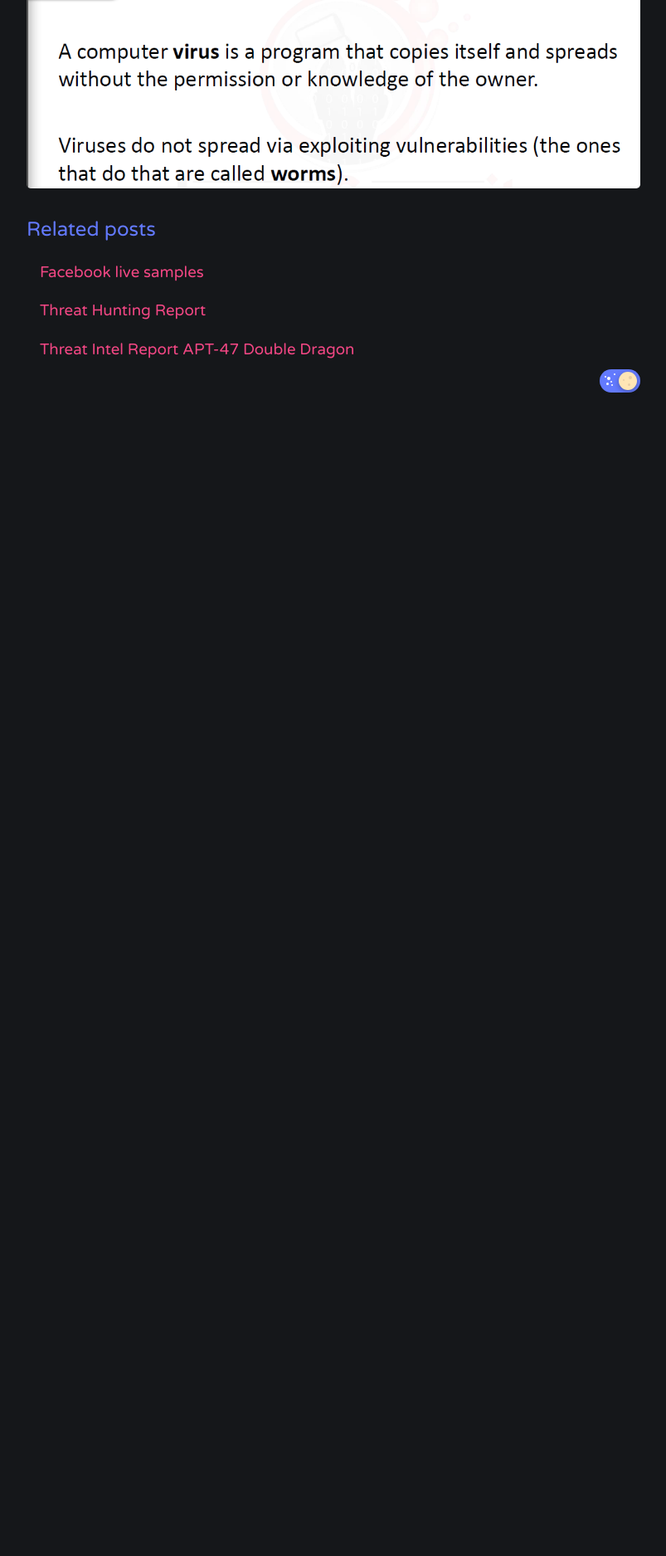
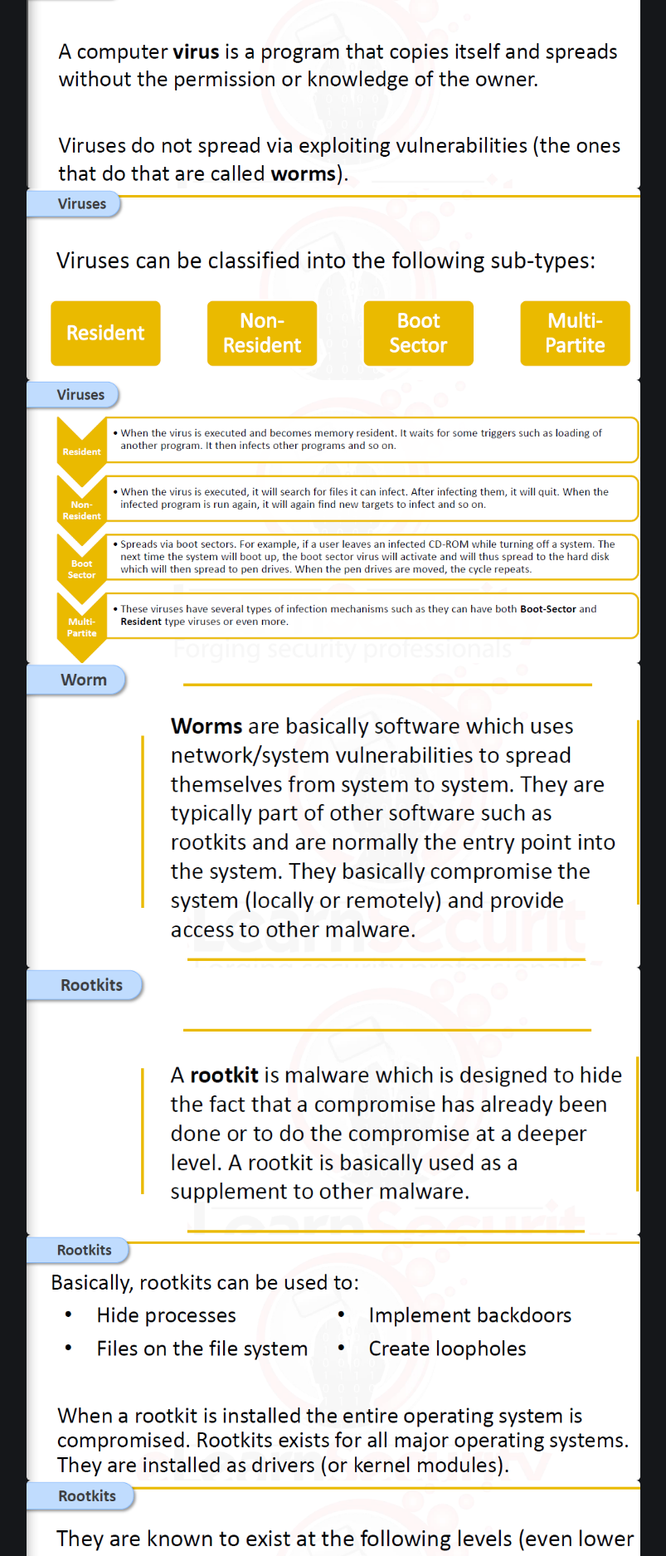
Before and after one commit to Rayferrufino/Rayferrufino.github.io, a Jekyll site: the page built from _posts/2021-01-05-Malware-Classification-and-Delivery.md, in a window 1280 px wide. Shown: the part 558-2433 px from the top of the page at 83% size, without its empty margins (238-1041 px from the left). Built offline with Jekyll 4.4.1, drawn with Linux system fonts in a browser that asks for light colours; comment, search, counter and statistics services are not loaded; before the commit the page ends 1064 px from its top, so only the background shows below that.

Commit message:
Update 2021-01-05-Malware-Classification-and-Delivery.md

```diff
--- a/_posts/2021-01-05-Malware-Classification-and-Delivery.md
+++ b/_posts/2021-01-05-Malware-Classification-and-Delivery.md
@@ -7,3 +7,10 @@ tags:
 
 
 ![alt text](https://Rayferrufino.github.io/assets/th1.png "Logo Title Text 1")
+![alt text](https://Rayferrufino.github.io/assets/th2.png "Logo Title Text 1")
+![alt text](https://Rayferrufino.github.io/assets/th3.png "Logo Title Text 1")
+![alt text](https://Rayferrufino.github.io/assets/th4.png "Logo Title Text 1")
+![alt text](https://Rayferrufino.github.io/assets/th5.png "Logo Title Text 1")
+![alt text](https://Rayferrufino.github.io/assets/th6.png "Logo Title Text 1")
+![alt text](https://Rayferrufino.github.io/assets/th7.png "Logo Title Text 1")
+![alt text](https://Rayferrufino.github.io/assets/th8.png "Logo Title Text 1")
```
